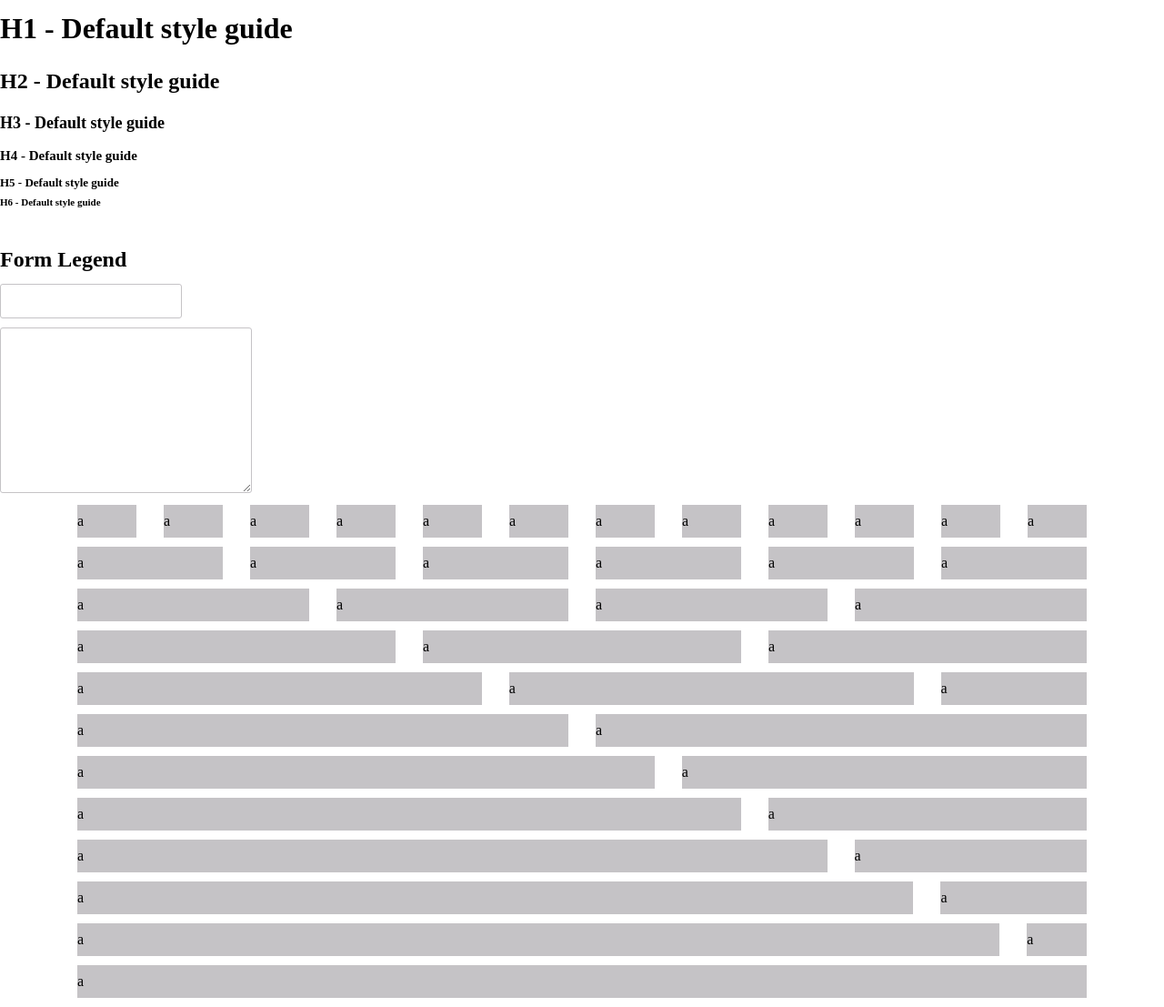
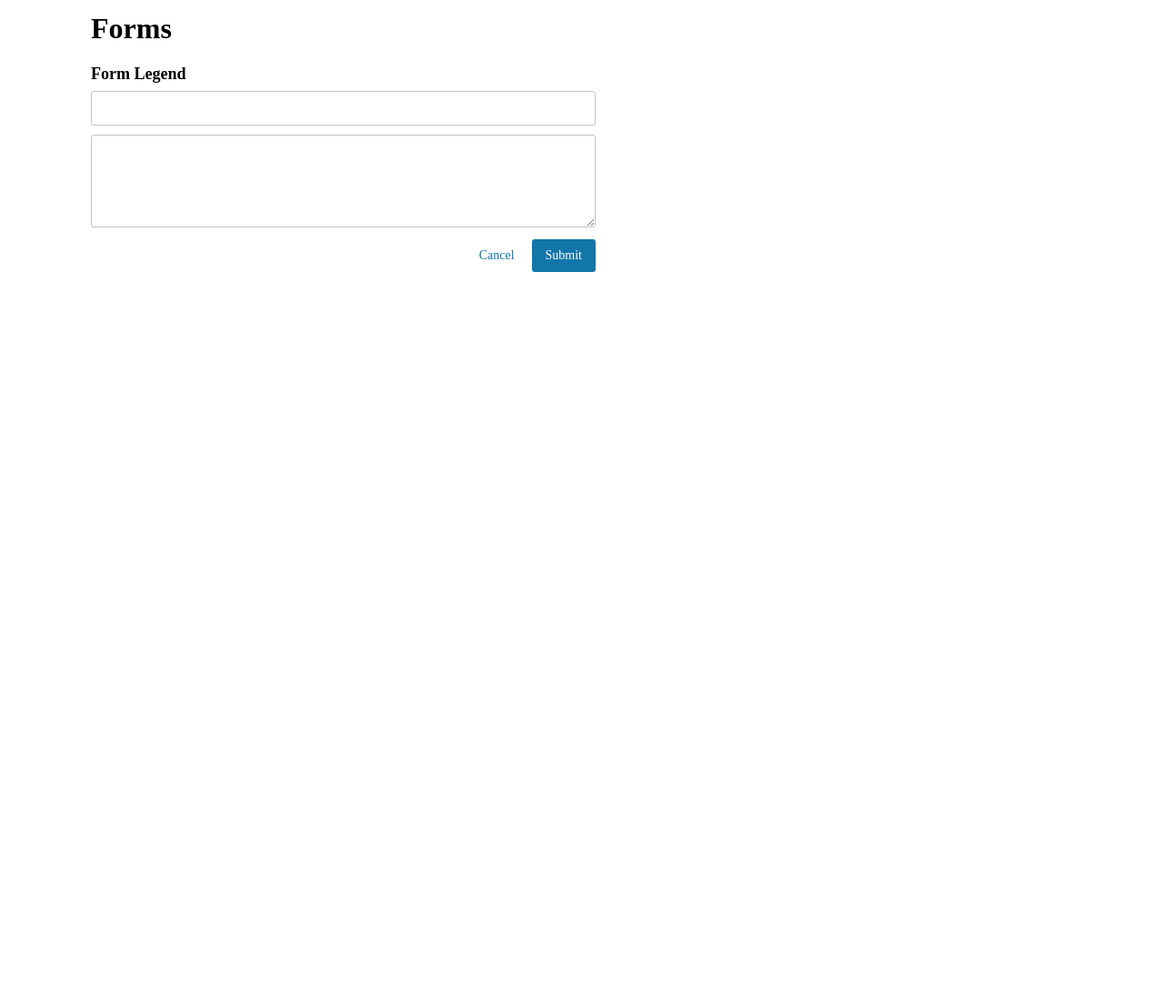
Before and after one commit to vrinceanuv/default-styleguide, a website: page public/index.html in a window 1280 px wide. Shown: the whole page at 91% size. After the commit the page ends 800 px from the top, so only its background shows below. Drawn offline with Linux system fonts and the light colour scheme; a web font is replaced by a local one.

Commit message:
Updates: buttons, grid, mixins, reusables

```diff
--- a/modules/elements/buttons.scss
+++ b/modules/elements/buttons.scss
@@ -0,0 +1,25 @@
+button {
+  @include border-radius(3px);
+  @include transition();
+  @extend .padding-vertical-medium;
+  @extend .padding-horizontal-large;
+
+  border: none;
+  color: $cerulean;
+  font-size: $button-text;
+  background-color: transparent;
+  cursor: pointer;
+
+  &.button-primary {
+    background-color: $cerulean;
+    color: $white;
+  }
+
+  &:focus {
+    outline: none;
+  }
+
+  &:hover {
+    @include opacity(0.8);
+  }
+}
--- a/modules/elements/forms.scss
+++ b/modules/elements/forms.scss
@@ -1,19 +1,17 @@
 form {
-  @extend .padding-top-xlarge;
-
+  width: 100%;
   legend {
-    @extend h2;
-  }
-}
-
-input {
-  &:focus {
-    outline: none;
+    @extend h3;
+    padding-top: 0;
   }
 }
 
 input, textarea {
   @extend .margin-bottom-medium;
+
+  &:focus {
+    outline: none;
+  }
 }
 
 input[type="text"], textarea {
@@ -24,7 +22,7 @@ input[type="text"], textarea {
 
   border: 1px solid $lavender-gray;
   font-size: $font-text;
-  width: auto;
+  width: 100%;
 }
 
 textarea {
--- a/modules/grid/index.scss
+++ b/modules/grid/index.scss
@@ -1,21 +1,20 @@
 $columns: (1, 2, 3, 4, 5, 6, 7, 8, 9, 10, 11, 12);
 
 .container {
+  @include center-block();
   width: $xlarge-container;
-  @include center-block();
 }
 
 .row {
+  @include clearfix();
   display: flex;
   flex-direction: row;
-  @include clearfix();
+  margin: 0 $grid-gutter/2;
 }
 
 .col {
   display: inline-flex;
   float: left;
-  padding: 10px 0;
-  background-color: $lavender-gray;
   width: $column-width-xlarge;
   margin: 0 $grid-gutter/2 10px;
 }
@@ -73,3 +72,19 @@ $columns: (1, 2, 3, 4, 5, 6, 7, 8, 9, 10, 11, 12);
     }
   }
 }
+
+@media (max-width: $xsmall-breakpoint) {
+  .container {
+    width: 100%;
+  }
+
+  .col {
+    width: 100%;
+  }
+
+  @each $size in $columns {
+    .col-#{$size} {
+      width: 100%;
+    }
+  }
+}
--- a/modules/index.scss
+++ b/modules/index.scss
@@ -6,6 +6,6 @@
 @import './elements/index.scss';
 
 html * {
+  @include box-sizing(border-box);
   font-family: $default-font;
-  box-sizing: border-box;
 }
--- a/modules/utils/mixins.scss
+++ b/modules/utils/mixins.scss
@@ -7,7 +7,7 @@
 
 
 // Usage: @include border-radius(5px);
-@mixin border-radius($radius) {
+@mixin border-radius($radius: 5px) {
   -webkit-border-radius: $radius;
   border-radius: $radius;
   background-clip: padding-box;  /* stops bg color from leaking outside the border: */
@@ -35,3 +35,18 @@
     content: "";
   }
 }
+
+// Usage: @include opacity(0.7);
+@mixin opacity($opacity: 0.5) {
+  filter: alpha(opacity=$opacity*100);
+  filter: progid:DXImageTransform.Microsoft.Alpha(opacity=#{$opacity*100});
+  opacity: $opacity;
+}
+
+// Usage: @include transition(all 400ms);
+@mixin transition($transition: all 200ms) {
+    -moz-transition:    $transition;
+    -o-transition:      $transition;
+    -webkit-transition: $transition;
+    transition:         $transition;
+}
--- a/modules/utils/reusable.scss
+++ b/modules/utils/reusable.scss
@@ -107,3 +107,15 @@ $size-list: (small: $padding-small, medium: $padding-medium, large: $padding-lar
 .center-align {
   @include center-block();
 }
+
+.uppercase {
+  text-transform: uppercase;
+}
+
+.float-right {
+  float: right;
+}
+
+.float-left {
+  float: left;
+}
--- a/modules/utils/variables.scss
+++ b/modules/utils/variables.scss
@@ -4,11 +4,13 @@ $xlarge-container:         1140px;
 $large-container:          960px;
 $medium-container:         768px;
 $small-container:          576px;
+$xsmall-container:         450px;
 $grid-columns:             12;
 
 $large-breakpoint:         1200px;
 $medium-breakpoint:        992px;
 $small-breakpoint:         768px;
+$xsmall-breakpoint:        576px;
 
 $column-width-xlarge:      ($xlarge-container - ($grid-columns - 1) * $grid-gutter) / $grid-columns;
 $column-width-large:       ($large-container - ($grid-columns - 1) * $grid-gutter) / $grid-columns;
@@ -32,7 +34,8 @@ $h5:                       13px;
 $h6:                       11px;
 
 $paragraph:                14px;
-$font-text:                    $paragraph;
+$font-text:                $paragraph;
+$button-text:              $paragraph;
 
 // Paddings
 $padding-small:            5px;
@@ -41,6 +44,7 @@ $padding-large:            15px;
 $padding-xlarge:           25px;
 
 // Colors
+$white:                    #ffffff;
 $rich-black:               #090617;
 $japanese-indigo:          #243147;
 $dark-cerulean:            #124A72;
--- a/public/index.html
+++ b/public/index.html
@@ -6,86 +6,28 @@
   <link rel="stylesheet" href="css/main.css">
 </head>
 <body>
-  <h1>H1 - Default style guide</h1>
-  <h2>H2 - Default style guide</h2>
-  <h3>H3 - Default style guide</h3>
-  <h4>H4 - Default style guide</h4>
-  <h5>H5 - Default style guide</h5>
-  <h6>H6 - Default style guide</h6>
-
-  <form action="#">
-    <legend>Form Legend</legend>
-    <p>
-      <input type="text">
-    </p>
-    <textarea name="textarea" id="text" cols="30" rows="10"></textarea>
-  </form>
 
   <div class="container">
     <div class="row">
-      <div class="col col-1">a</div>
-      <div class="col col-1">a</div>
-      <div class="col col-1">a</div>
-      <div class="col col-1">a</div>
-      <div class="col col-1">a</div>
-      <div class="col col-1">a</div>
-      <div class="col col-1">a</div>
-      <div class="col col-1">a</div>
-      <div class="col col-1">a</div>
-      <div class="col col-1">a</div>
-      <div class="col col-1">a</div>
-      <div class="col col-1">a</div>
+      <div class="col col-12">
+        <h1>Forms</h1>
+      </div>
     </div>
     <div class="row">
-      <div class="col col-2">a</div>
-      <div class="col col-2">a</div>
-      <div class="col col-2">a</div>
-      <div class="col col-2">a</div>
-      <div class="col col-2">a</div>
-      <div class="col col-2">a</div>
-    </div>
-    <div class="row">
-      <div class="col col-3">a</div>
-      <div class="col col-3">a</div>
-      <div class="col col-3">a</div>
-      <div class="col col-3">a</div>
-    </div>
-    <div class="row">
-      <div class="col col-4">a</div>
-      <div class="col col-4">a</div>
-      <div class="col col-4">a</div>
-    </div>
-    <div class="row">
-      <div class="col col-5">a</div>
-      <div class="col col-5">a</div>
-      <div class="col col-2">a</div>
-    </div>
-    <div class="row">
-      <div class="col col-6">a</div>
-      <div class="col col-6">a</div>
-    </div>
-    <div class="row">
-      <div class="col col-7">a</div>
-      <div class="col col-5">a</div>
-    </div>
-    <div class="row">
-      <div class="col col-8">a</div>
-      <div class="col col-4">a</div>
-    </div>
-    <div class="row">
-      <div class="col col-9">a</div>
-      <div class="col col-3">a</div>
-    </div>
-    <div class="row">
-      <div class="col col-10">a</div>
-      <div class="col col-2">a</div>
-    </div>
-    <div class="row">
-      <div class="col col-11">a</div>
-      <div class="col col-1">a</div>
-    </div>
-    <div class="row">
-      <div class="col col-12">a</div>
+      <div class="col col-6">
+        <form action="#">
+          <legend>Form Legend</legend>
+          <p>
+            <input type="text">
+          </p>
+          <textarea rows="5"></textarea>
+
+          <div class="float-right">
+            <button>Cancel</button>
+            <button class="button-primary">Submit</button>
+          </div>
+        </form>
+      </div>
     </div>
   </div>
 
```
Also changed, not shown: README.md, modules/elements/cards.scss (added), public/css/main.css.
